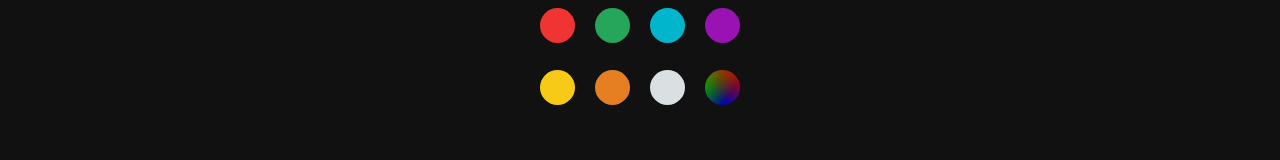
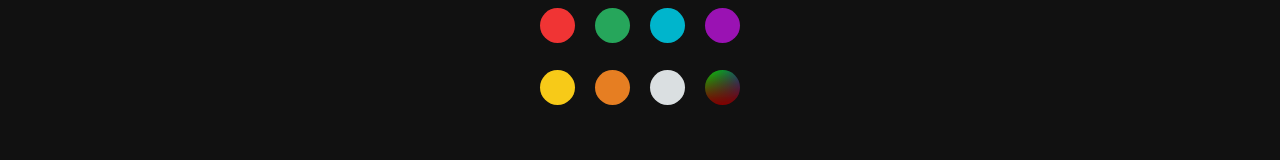
Before and after one commit to okuxxbos20/sick-poker-timer, a Vue app: page / in a window 1280 px wide. Shown: the part 2163-2323 px from the top of the page. Built offline with nearby package versions, Linux system fonts and the light colour scheme; a web font is replaced by a local one.

Commit message:
change random color stracture

```diff
--- a/src/components/Color.vue
+++ b/src/components/Color.vue
@@ -11,7 +11,7 @@
       <div class="color yellow" @click="colorSelect('#f7ca18')"></div>
       <div class="color orange" @click="colorSelect('#e67e22')"></div>
       <div class="color grey" @click="colorSelect('#dadfe1')"></div>
-      <div class="color random" @click="randomColor"></div>
+      <div class="color random" @click="randomColor()"></div>
     </div>
   </main>
 </template>
@@ -57,10 +57,11 @@ main {
   .yellow { background: #f7ca18; }
   .orange { background: #e67e22; }
   .grey { background: #dadfe1; }
-  .random { background:
-    linear-gradient(217deg, rgba(255,0,0,0.8), rgba(255,0,0,0) 70.71%),
-    linear-gradient(127deg, rgba(0,255,0,0.8), rgba(0,255,0,0) 70.71%),
-    linear-gradient(336deg, rgba(0,0,255,0.8), rgba(0,0,255,0) 70.71%);
+  .random {
+    background:
+      linear-gradient(0deg, rgba(130,0,0,1), rgba(130,0,0,0.1) 100%),
+      linear-gradient(120deg, rgba(0,225,0,1), rgba(0,255,0,0.1) 100%),
+      linear-gradient(240deg, rgba(0,0,225,1), rgba(0,0,255,0.1) 100%);
   }
 }
 </style>
```
